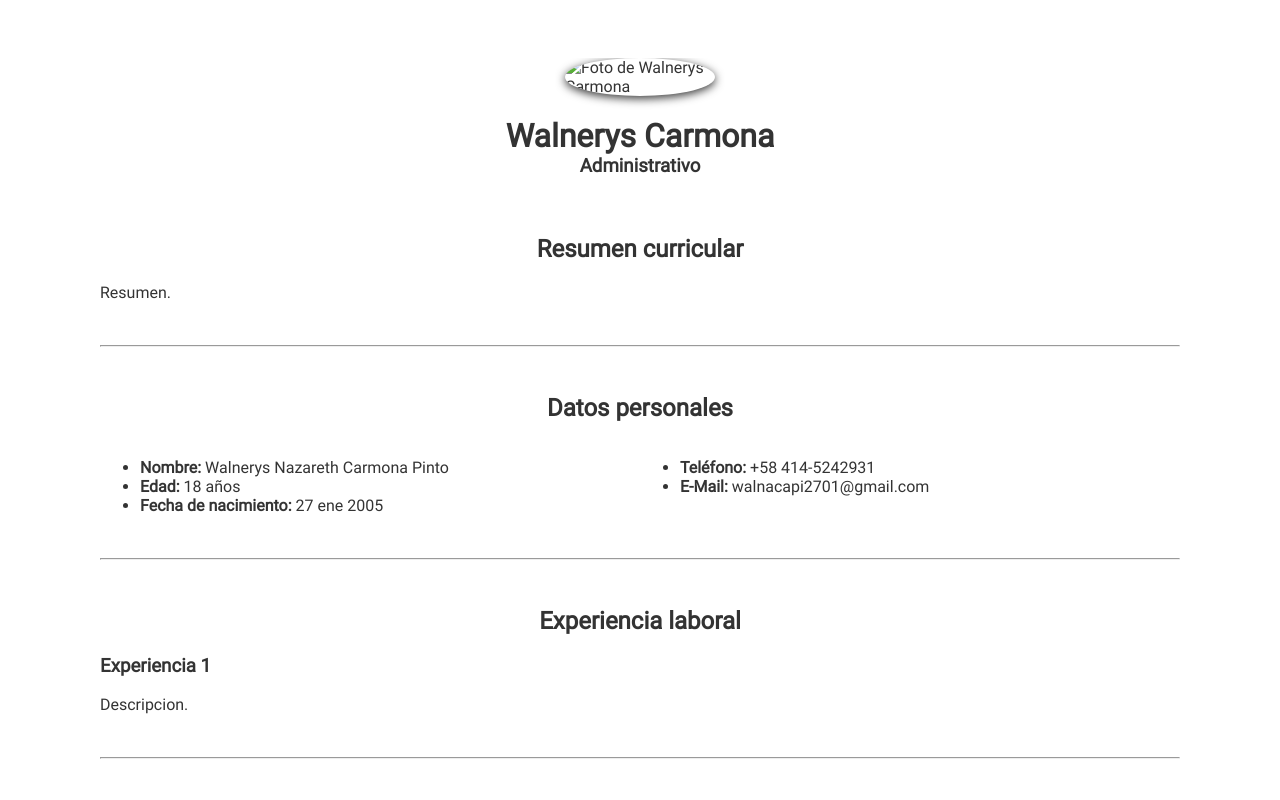
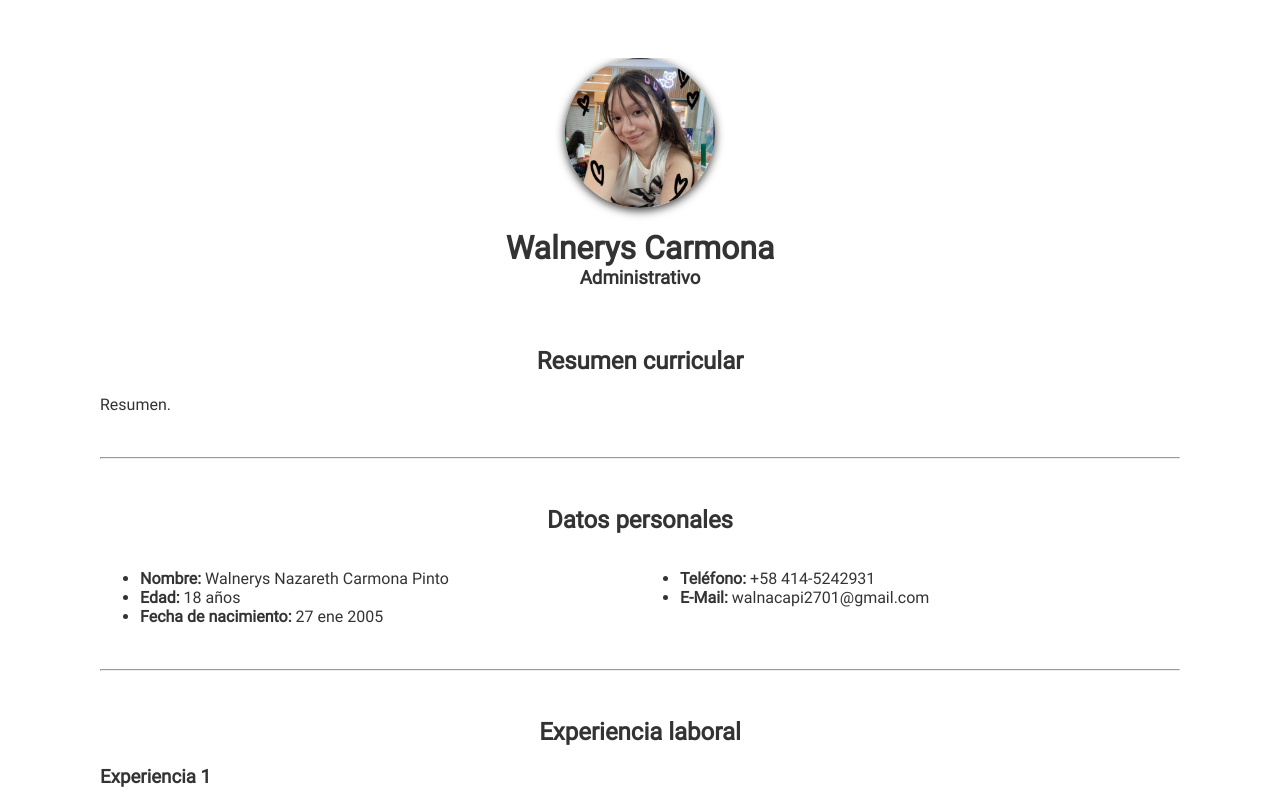
Before and after one commit to WalnerysCarmona/WalnerysCarmona, a plain HTML site: page index.html in a window 1280 px wide. Shown: the top 800 px of the page. Drawn offline with Linux system fonts and the light colour scheme.

Commit message:
Update index.html

```diff
--- a/index.html
+++ b/index.html
@@ -11,7 +11,7 @@
     <div class="container">
       <div class="row">
         <img
-          src="./img/_foto.png"
+          src="./img/Foto.jpg"
           alt="Foto de Walnerys Carmona"
           class="image circle align-center box-shadow-1"
         />
```
